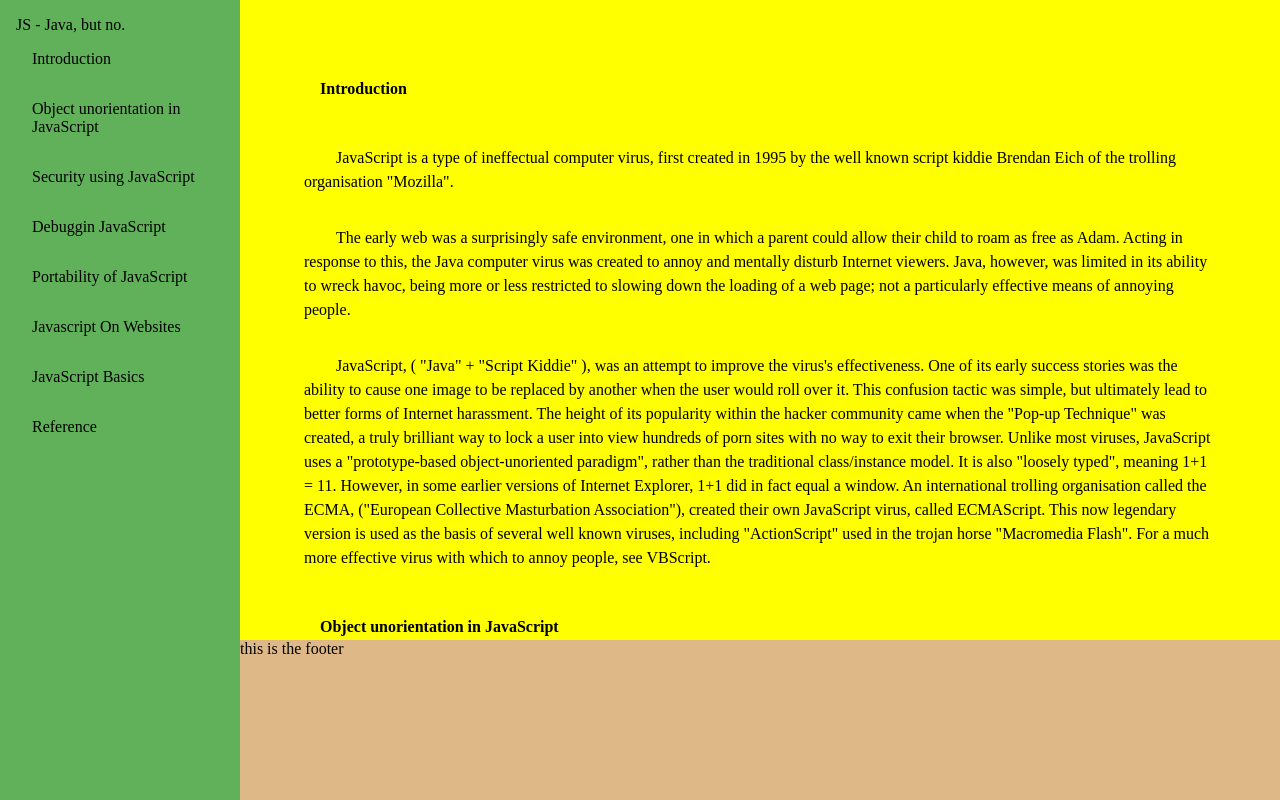
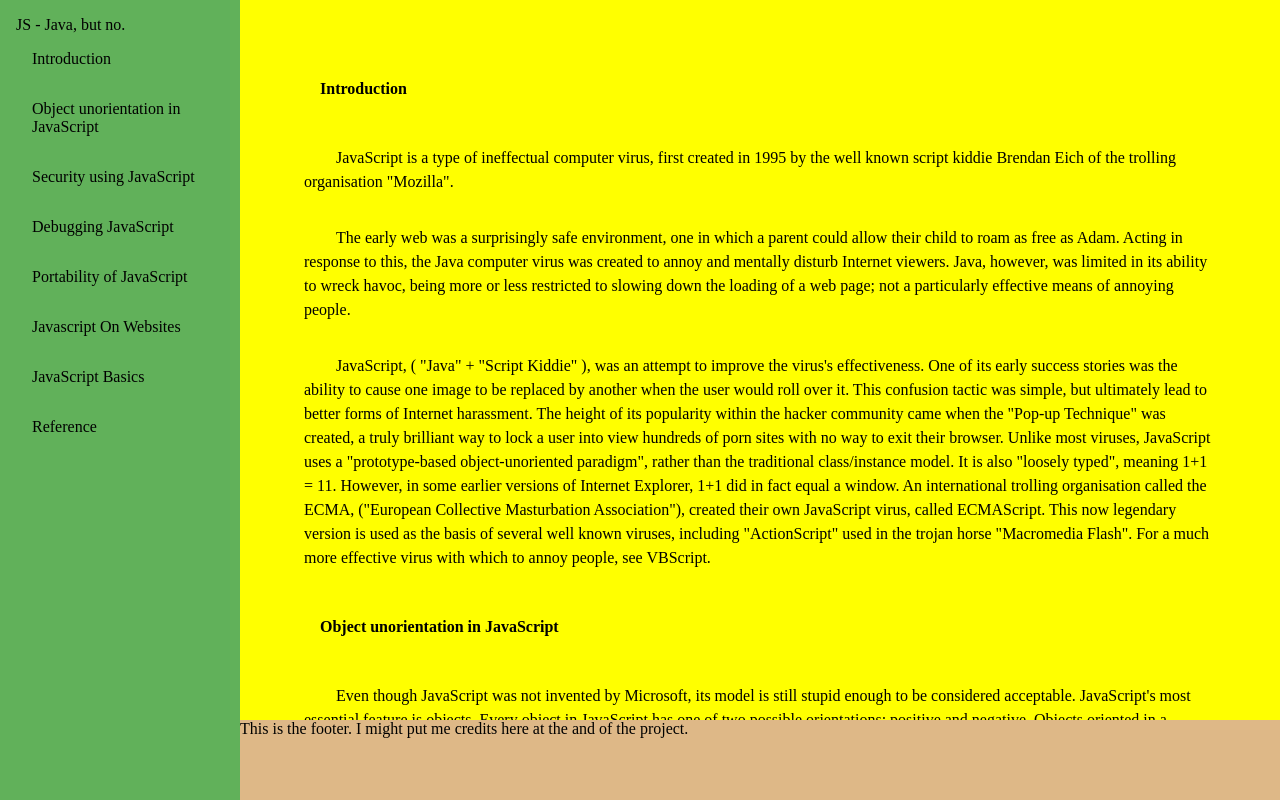
Before and after one commit to EduBarros101/technical-documentation-page, a plain HTML site: page index.html in a window 1280 px wide. Drawn offline with Linux system fonts and the light colour scheme.

```diff
--- a/index.html
+++ b/index.html
@@ -17,14 +17,13 @@
                 <header>JS - Java, but no.</header>
                 <ul>
                     <li><a href="#Introduction" class="nav-link">Introduction</a></li>
-
                     <li>
                         <a href="#Object_unorientation_in_JavaScript" class="nav-link"
                             >Object unorientation in JavaScript</a
                         >
                     </li>
                     <li><a href="#Security_using_JavaScript" class="nav-link">Security using JavaScript</a></li>
-                    <li><a href="#Debugging_JavaScript" class="nav-link">Debuggin JavaScript</a></li>
+                    <li><a href="#Debugging_JavaScript" class="nav-link">Debugging JavaScript</a></li>
                     <li><a href="#Portability_of_JavaScript" class="nav-link">Portability of JavaScript</a></li>
                     <li><a href="#Javascript_On_Websites" class="nav-link">Javascript On Websites</a></li>
                     <li><a href="#JavaScript_Basics" class="nav-link">JavaScript Basics</a></li>
@@ -239,9 +238,7 @@
                     </section>
                 </main>
 
-                <!-- TODO: Gotta remember to put the source on the footer: https://en.uncyclopedia.co/wiki/JavaScript -->
-
-                <div id="footer">this is the footer</div>
+                <div id="footer">This is the footer. I might put me credits here at the and of the project.</div>
             </div>
         </div>
 
--- a/styles/main.css
+++ b/styles/main.css
@@ -48,9 +48,10 @@ nav a {
 #main-doc {
     background-color: yellow;
 
+    /* Had to set scroll-behavior here, instead of :root, body or html. Seems overflow-y was overwriting it or something. */
     scroll-behavior: smooth;
     overflow-y: scroll;
-    height: 80vh;
+    height: 90vh;
 
     padding: 3rem;
 }
@@ -71,5 +72,7 @@ nav a {
 #footer {
     background-color: burlywood;
 
-    height: 20vh;
+    height: 10vh;
 }
+
+/* TODO: Gotta set the @media queries here for the navbar at smaller screens. */
```
